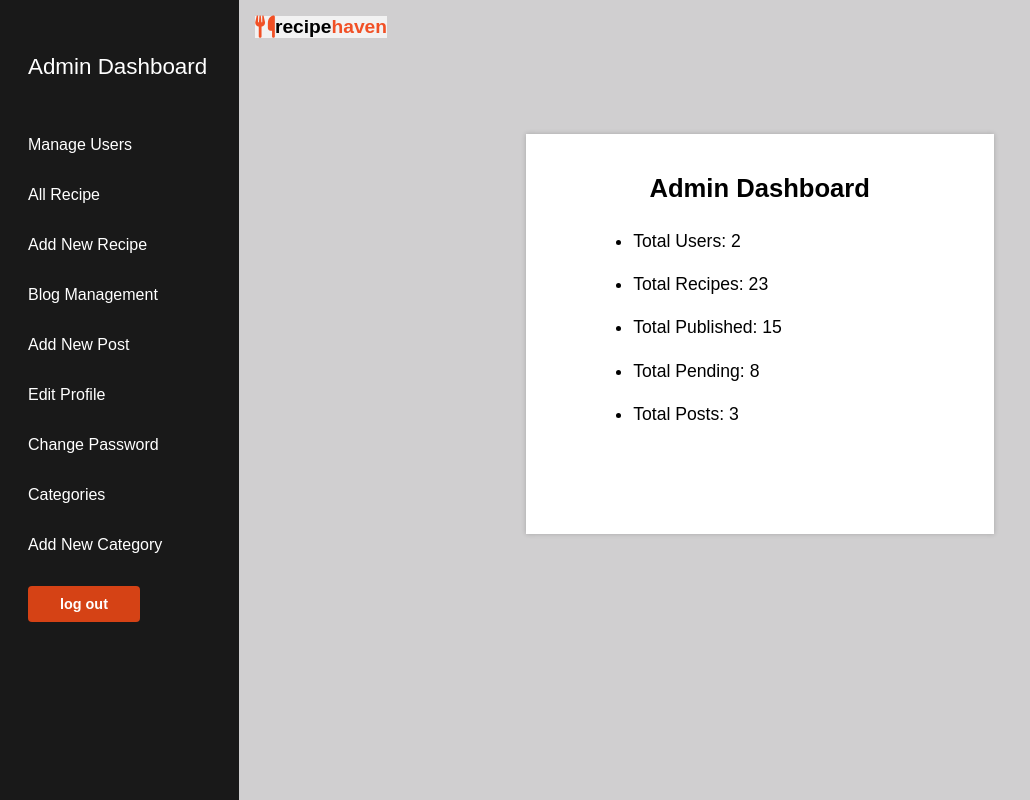
After one commit to Tra-G/recipehaven, a PHP site: page /static/html/admin.html in a window 1280 px wide. The commit adds this page. Shown: the whole page, without its empty margins (0-1030 px from the left). Run offline with PHP 8.4, Linux system fonts and the light colour scheme; some libraries are stand-ins or nearby versions.

Commit message:
admin dashboard landing page

```diff
--- /dev/null
+++ b/static/css/admin.css
@@ -0,0 +1,150 @@
+*,
+*::before,
+*::after{
+    margin: 0;
+    padding: 0;
+    box-sizing: border-box;
+}
+body{
+    font-family: 'Ubuntu', sans-serif;
+    display: flex;
+}
+a{
+    color: #fff;
+    text-decoration: none;
+}
+
+/*sidebar*/
+.admin-sidemenu{
+    display: none;
+    width: 80%;
+    height: 100vh;
+    background-color: #191919;
+    color: #fff;
+    position: absolute;
+    top: 0;
+}
+.fa-xmark{
+    display: flex;
+    justify-content: end;
+    padding: 1rem 1rem 0;
+}
+.admin-container{
+    width: 90%;
+    margin: auto;
+    padding: 1.5rem 0;
+}
+.admin-header{
+    font-size: 1.4rem;
+    font-weight: 500;
+    margin: .9rem 0 1.5rem;
+    padding: 1rem;
+}
+.admin-link{
+    margin-top: 1rem;
+}
+
+.admin-link div{
+    padding: 1rem;
+    font-weight: 500;
+}
+.admin-link div:hover{
+    background-color: #545353;
+    border-radius: 5px;
+}
+.form-btn{
+    padding: 0 1rem;
+}
+.form-btn button{
+    padding: .6rem 2rem;
+    outline: none;
+    border: none;
+    margin-top: 1rem;
+    font-weight: 600;
+    background-color: #d54215;
+    color: #fff;
+    font-size: .9rem;
+    border-radius: 4px;
+}
+.admin-sidemenu.show{
+    display: block;
+}
+
+
+/*main bar*/
+.admin-main{
+    width: 100%;
+    height: 100vh;
+    background-color: #d0cfd0;
+}
+.hamburger{
+    display: block;
+}
+.nav-header {
+    background-color: #f2f2f2;
+    display: flex;
+    align-items: center;
+    color: #000;
+    text-decoration: none;
+    font-weight: 600;
+}
+.nav-header p{
+    font-size: 1.2rem;
+}
+.fa-cutlery{
+    font-size: 1.4rem;
+}
+.main-head{
+    display: flex;
+    align-items: center;
+    justify-content: space-between;
+    padding: 1rem;
+}
+.main-item{
+    width: 90%;
+    margin: 2rem auto;
+    background-color: #fff;
+    height: 50vh;
+    box-shadow: 0 0 5px rgba(0, 0, 0, 0.2);
+}
+.container-item{
+    width: 90%;
+    margin: auto;
+}
+.admin-header2{
+    padding: 2.5rem 0 1rem;
+    font-size: 1.6rem;
+    font-weight: 600;
+    text-align: center;
+}
+.admin-list{
+    width: 60%;
+    margin: auto;
+}
+
+.admin-list li{
+    padding: .7rem 0;
+    font-size: 1.1rem;
+    font-weight: 500;
+}
+
+@media screen and (min-width: 1024px) {
+    .admin-sidemenu{
+        width: 23%;
+        display: block;
+        position: unset;
+    }
+
+    /*main bar*/
+    .hamburger{
+        display: none;
+    }
+    .fa-xmark{
+        display: none;
+    }
+    .main-item{
+        width: 45%;
+        height: 50vh;
+        margin: 5rem auto 2rem;
+    }
+}
--- a/static/css/post.css
+++ b/static/css/post.css
@@ -11,7 +11,7 @@ body{
 }
 .post{
     width: 90%;
-    margin: auto;
+    margin: 0 auto 3rem;
 }
 .bg{
     background: linear-gradient(rgba(0, 0, 0, 0.5), rgba(0, 0, 0, 0.5)), url(../imag/img22.jpeg);
--- /dev/null
+++ b/static/html/admin.html
@@ -0,0 +1,118 @@
+<!DOCTYPE html>
+<html lang="en">
+<head>
+    <meta charset="UTF-8">
+    <meta http-equiv="X-UA-Compatible" content="IE=edge">
+    <meta name="viewport" content="width=device-width, initial-scale=1.0">
+    <title>Document</title>
+    <!--Font icon links-->
+    <link rel="stylesheet" href="https://cdnjs.cloudflare.com/ajax/libs/font-awesome/6.4.0/css/all.min.css" />
+
+    <link rel="stylesheet" href="https://cdn.jsdelivr.net/npm/@mdi/font@7.2.96/css/materialdesignicons.min.css">
+    <!--Google Fonts-->
+    <link rel="stylesheet" href="../css/admin.css">
+</head>
+<body>
+    <div class="admin-sidemenu">
+        <i style="font-size: 1.5rem;" class="fa-solid fa-xmark"></i>
+        <div class="admin-container">
+            <header class="admin-header">
+                <a href="admin.html">Admin Dashboard</a>
+            </header>
+
+            <div class="admin-link">
+                <div>
+                    <a href="manageusers.html">Manage Users</a>
+                </div>
+
+                <div>
+                    <a href="allrecipe.html">All Recipe</a>
+                </div>
+
+                <div>
+                    <a href="addnewrecipe.html">Add New Recipe</a>
+                </div>
+
+                <div>
+                    <a href="blogmanagement.html">Blog Management</a>
+                </div>
+
+                <div>
+                    <a href="addnewpost.html">Add New Post</a>
+                </div>
+
+                <div>
+                    <a href="editprofile.html">Edit Profile</a>
+                </div>
+
+                <div>
+                    <a href="changepassword.html">Change Password</a>
+                </div>
+
+                <div>
+                    <a href="categories.html">Categories</a>
+                </div>
+
+                <div>
+                    <a href="addnewcategory.html">Add New Category</a>
+                </div>
+
+                <form class="form-btn" action="#">
+                    <button>log out</button>
+                </form>
+            </div>
+        </div>
+    </div>
+
+
+    <div class="admin-main">
+        <div class="main-container">
+            <header class="main-head">
+                <div class="hamburger">
+                    <i style="font-size: 1.6rem; color: #000;" class="fa-solid fa-bars"></i>
+                </div>
+
+                <a class="nav-header" href="index.html">
+                    <i style="color: #F15025;" class="fa fa-cutlery"></i>
+                    <p>recipe<span style="color: #F15025;">haven</span></p>
+                </a>
+            </header>
+
+            <div class="main-item">
+                <div class="container-item">
+                    <header class="admin-header2">
+                        <p>Admin Dashboard</p>
+                    </header>
+
+                    <ul class="admin-list">
+                        <li>Total Users: 2</li>
+                        <li>Total Recipes: 23</li>
+                        <li>Total Published: 15</li>
+                        <li>Total Pending: 8</li>
+                        <li>Total Posts: 3</li>
+                    </ul>
+                </div>
+            </div>
+        </div>
+    </div>
+
+
+
+
+    <script>
+        const hamburger = document.querySelector(".hamburger");
+        const menu = document.querySelector(".admin-sidemenu");
+        const closeIcon = document.querySelector('.fa-xmark');
+
+        hamburger.addEventListener("click", function() {
+            menu.classList.toggle("show");
+            hamburger.classList.toggle("hide");
+        });
+
+        closeIcon.addEventListener('click', () => {
+            menu.classList.remove('show');
+            hamburger.classList.remove('hide');
+        });
+    </script>
+</body>
+</html>
--- a/static/html/blog.html
+++ b/static/html/blog.html
@@ -118,7 +118,7 @@
                 </div>
 
                 <div class="sect1blogtexthead">
-                    <a class="sect1blog-header" href="#">
+                    <a class="sect1blog-header" href="post.html">
                         Our Top 10 Salmon recipe
                     </a>
 
@@ -139,7 +139,7 @@
                 </div>
 
                 <div class="sect1blogtexthead">
-                    <a class="sect1blog-header" href="#">
+                    <a class="sect1blog-header" href="post.html">
                         12 Budget-Friendly Dinners
                     </a>
 
--- a/static/html/index.html
+++ b/static/html/index.html
@@ -80,7 +80,7 @@
                         Login
                     </a>
 
-                    <a href="post.html">
+                    <a href="admin.html">
                         Recipe
                     </a>
 
```
